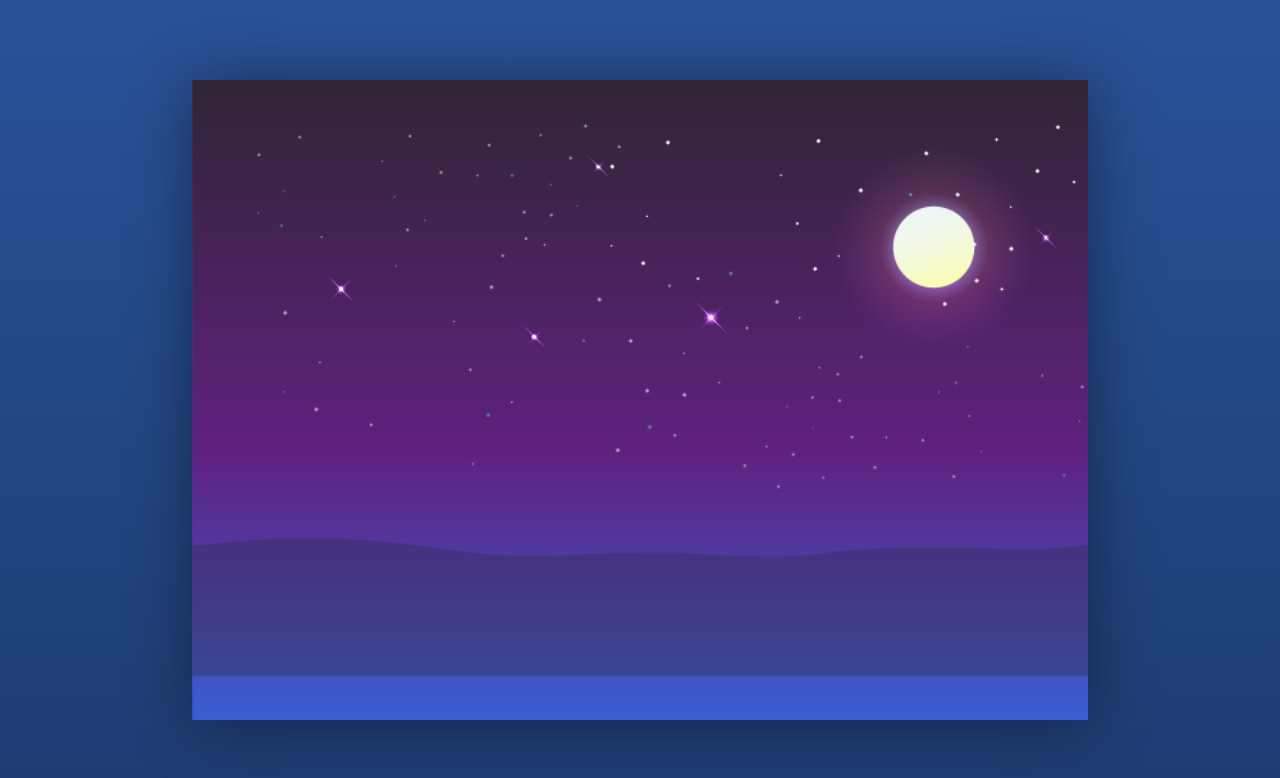
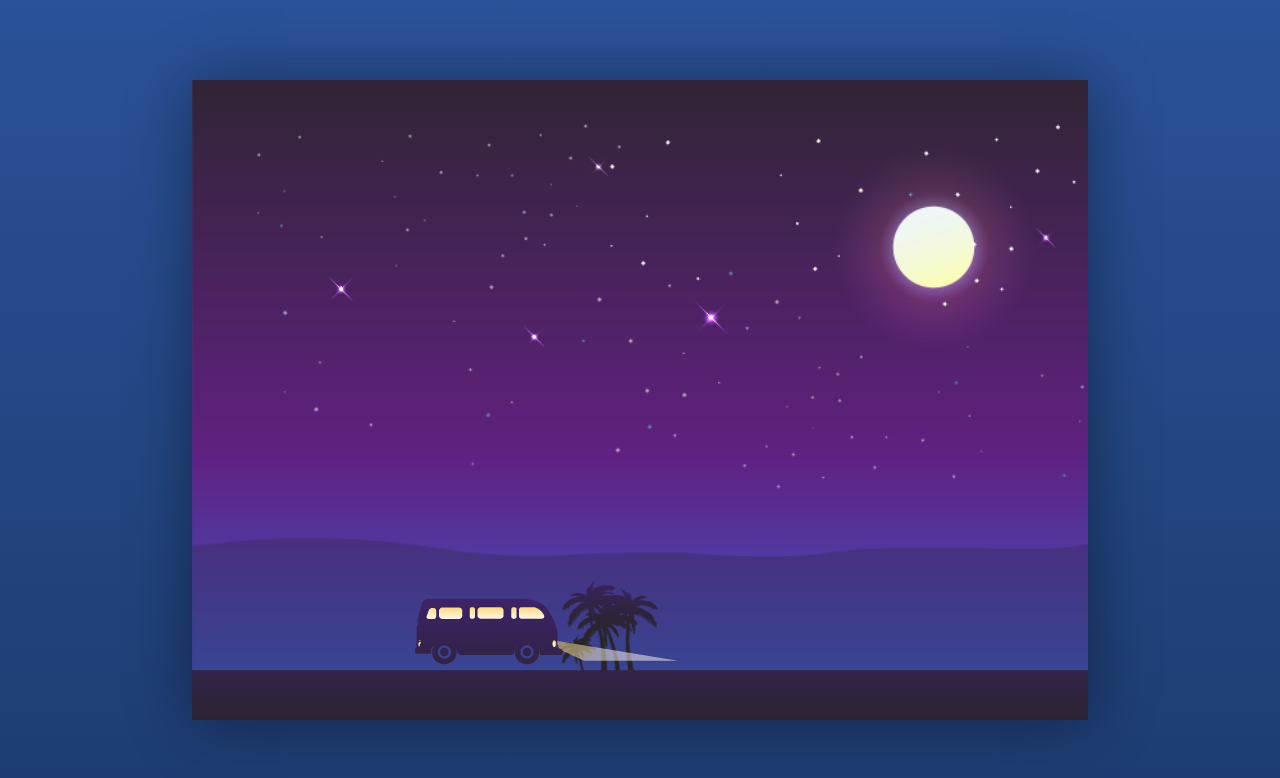
Before and after one commit to Sithija97/Night-Out-, a plain HTML site: page Index.html in a window 1280 px wide. Drawn offline with Linux system fonts and the light colour scheme.

Commit message:
implemented suspension effect

```diff
--- a/Index.html
+++ b/Index.html
@@ -9,6 +9,11 @@
     <link rel="stylesheet" href="Style.css">
 </head>
 <body>
-    <div class="night"></div>
+    <div class="night">
+        <div class="surface"></div>
+        <div class="car">
+            <img src="./assets/Img_06.png" alt="this is a cat">
+        </div>
+    </div>
 </body>
 </html>
--- a/Style.css
+++ b/Style.css
@@ -14,3 +14,36 @@ body{
     box-shadow: 1px 2px 60px rgba(0,0,0,0.4);
     overflow-x: hidden;
 }
+
+.surface{
+    height: 140px;
+    width: 500%;
+    background: url(./assets/Img_02.png);
+    display: block;
+    position: absolute;
+    bottom: 0%;
+    background-repeat: repeat-x;
+    animation: moveRight 6s linear infinite;
+}
+
+.car{
+    position: absolute;
+    bottom: 8%;
+    left: 24%;
+    animation: suspension 1s linear infinite;
+}
+
+/* Animation */
+
+@keyframes moveRight{
+    100%{transform:translateX(-2950px)}
+}
+
+@keyframes suspension{
+    100%{
+        transform: translateY(-1px);
+    }
+    50%{
+        transform: translateY(5px);
+    }
+}
```
